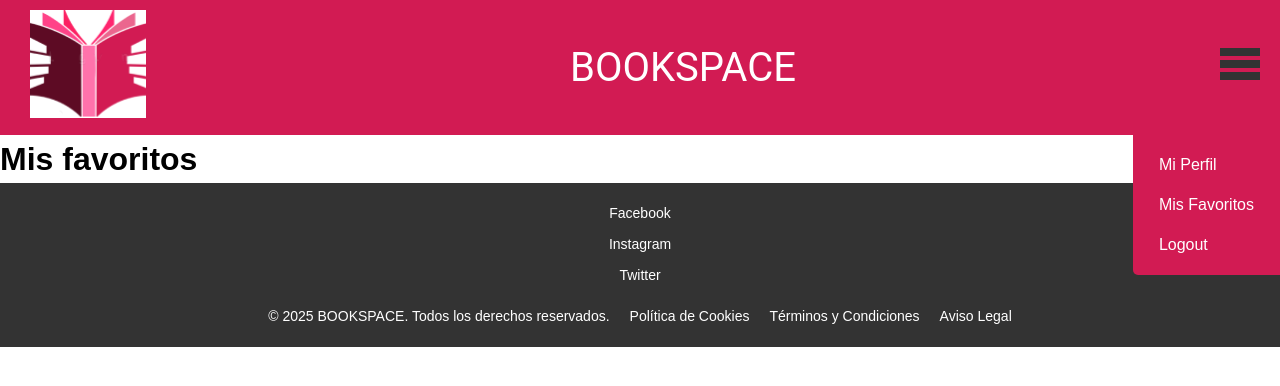
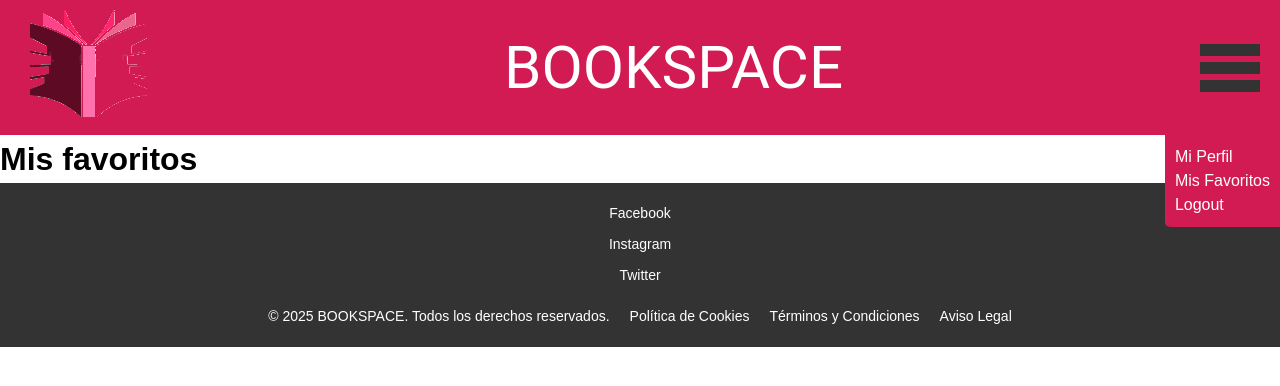
Before and after one commit to Guada-lupes/BookSpace, a React (Vite) app: page /favorites in a window 1280 px wide. Both pictures are taken after a click on the element 1240 px from the left and 67 px from the top of the page. Shown: the top 386 px of the page. Built offline with nearby package versions, Linux system fonts and the light colour scheme.

Commit message:
Enrutado provisional a falta de comprobación de cambios de Sara M. y mejora responsive header

```diff
--- a/src/components/FavoritsCartComponent.jsx
+++ b/src/components/FavoritsCartComponent.jsx
@@ -11,6 +11,7 @@ export const FavoritesCartComponent = () => {
     <div className="favorites-container">
           <h1 className="favorites-container-title">Mis favoritos</h1>
       {favorites.map((favorite) => (
+
         <>
           <div className="favorite-item">
             <div className="favorite-item-info">
@@ -26,9 +27,13 @@ export const FavoritesCartComponent = () => {
             <Link to={`/${favorite.id}`}>
             <button>Detalles</button>
             </Link>
+
           </div>
+
         </>
+
       ))}
+
     </div>
   );
 };
--- a/src/components/HeaderComponent.jsx
+++ b/src/components/HeaderComponent.jsx
@@ -1,6 +1,10 @@
 import { useState } from "react";
 import '../styles/HeaderStyle.css'; //Ruta de donde coge estilos el componente Header.
 
+
+/*Rebe*/
+import { Link } from "react-router-dom";
+/*Rebe*/
 
 const HeaderComponent = () => {
   const [isMenuOpen, setMenuOpen] = useState(false);
@@ -12,14 +16,14 @@ const HeaderComponent = () => {
   return (
     <header className="header" style={{ backgroundColor: '#d21b53' }}>
       <div className="header__logo-img">
-        <img src= "../src/assets/icons/logo.png" alt="Logo" style={{ marginLeft: '10px' }} />
+        <img src= "../src/assets/icons/logo-sin-fondo.png" alt="Logo" style={{ marginLeft: '10px' }} />
       </div>
-      <div className="header__title" style={{ fontFamily: 'Roboto', fontSize: '40px'}}>
+      <div className="header__title" style={{ fontFamily: 'Roboto'}}>
         BOOKSPACE
       </div>
 
       <div className="header__menu-icon" onClick={toggleMenu}>
-        <svg viewBox="0 0 100 80" width="40" height="40">
+        <svg viewBox="0 0 100 80" width="100%" height="100%">
           <rect width="100" height="20" fill="#333333"></rect> {/*fill ="color" rellena rect del color elegido"*/}
           <rect y="30" width="100" height="20" fill="#333333"></rect>
           <rect y="60" width="100" height="20" fill="#333333"></rect>
@@ -29,9 +33,14 @@ const HeaderComponent = () => {
       {isMenuOpen && (
         <div className="header__menu-overlay">
           <ul className="header__menu-list">
-            <li><a href="Mi Perfil">Mi Perfil</a></li>
-            <li><a href="Mis Favoritos">Mis Favoritos</a></li>
-            <li><a href="Logout">Logout</a></li>
+
+
+            <Link to="/dashboard"><li>Mi Perfil</li></Link>
+
+
+            <Link to="/favorites"><li>Mis Favoritos</li></Link>
+
+            <Link to="/logout"><li>Logout</li></Link>
           </ul>
         </div>
 
--- a/src/pages/DashboardPage.jsx
+++ b/src/pages/DashboardPage.jsx
@@ -30,6 +30,7 @@ const DashboardPage = () => {
         <p className="dashboard__detail">Edad: {currentUser.age}</p>
         <p className="dashboard__detail">País: {currentUser.country}</p>
       </div>
+
       {/* Aqui se integra la funcionalidad de actualizar datos */}
       <updateUser />
     </div>
--- a/src/styles/HeaderStyle.css
+++ b/src/styles/HeaderStyle.css
@@ -9,7 +9,6 @@
         position: relative;
 }
 
-
   .header__logo-img {
     height: auto;
     }
@@ -17,10 +16,18 @@
   .header__title {
             flex-grow: 1;
             text-align: center;
+            font-size: 30px;
             }
 
   .header__menu-icon {
             cursor: pointer;
+            display: inline-block;
+            width: 40px;
+            height: 40px;
+            }
+  .header__menu-icon svg {
+            width:100%;
+            height:100%;
             }
 
   .header__menu-overlay {
@@ -47,3 +54,30 @@
   .header__menu-list li a:hover {
             background-color: #b21845;
             }
+
+
+
+
+
+  /*MEDIA-QUERIES: (para tablets):*/
+  @media (min-width:768px) {
+    .header__menu-icon {
+      height: 50px;
+      width: 50px;
+    }
+
+    .header__title {
+    font-size: 50px;
+    }
+  }
+
+  /*MEDIA-QUERIES: (para versión escritorio):*/
+  @media (min-width:1024px){
+    .header__menu-icon {
+      height: 60px;
+      width: 60px;
+    }
+    .header__title {
+      font-size: 60px;
+    }
+  }
```
Also changed, not shown: src/App.jsx (+16 -0 lines).
